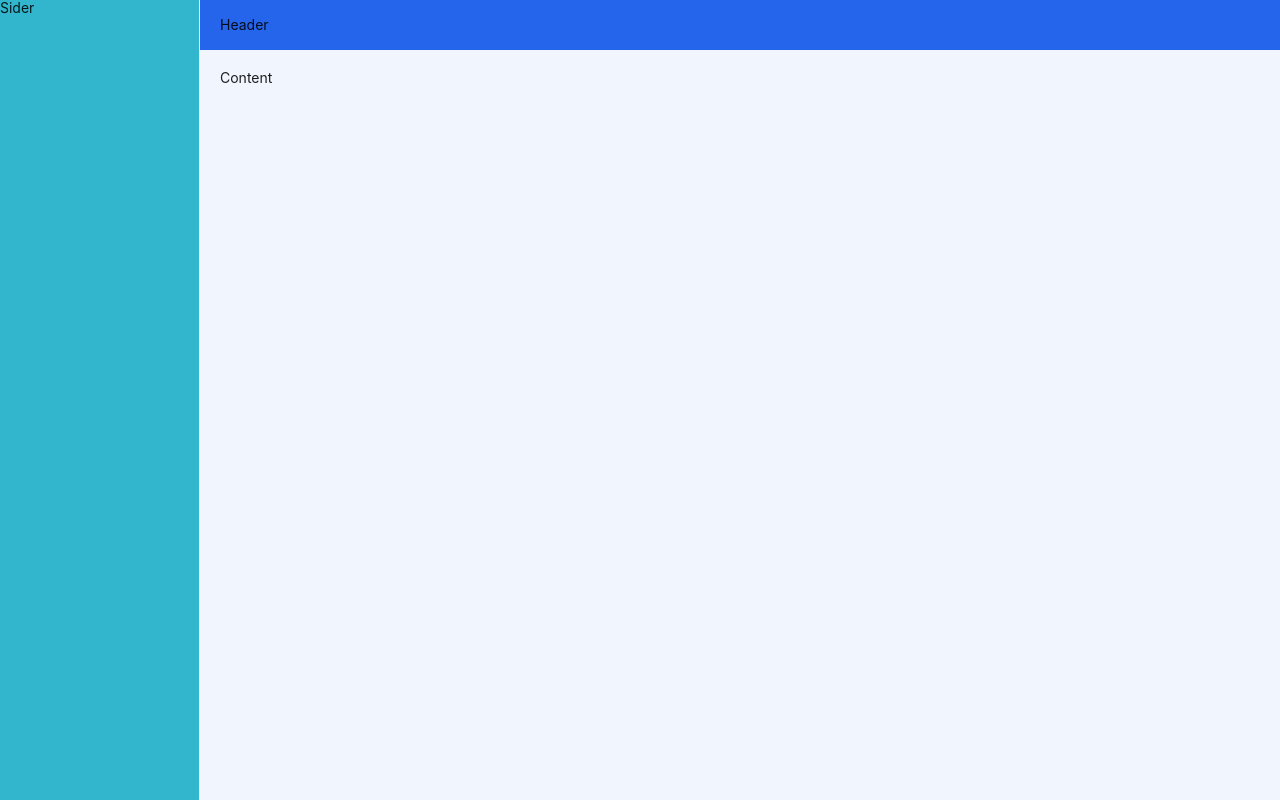
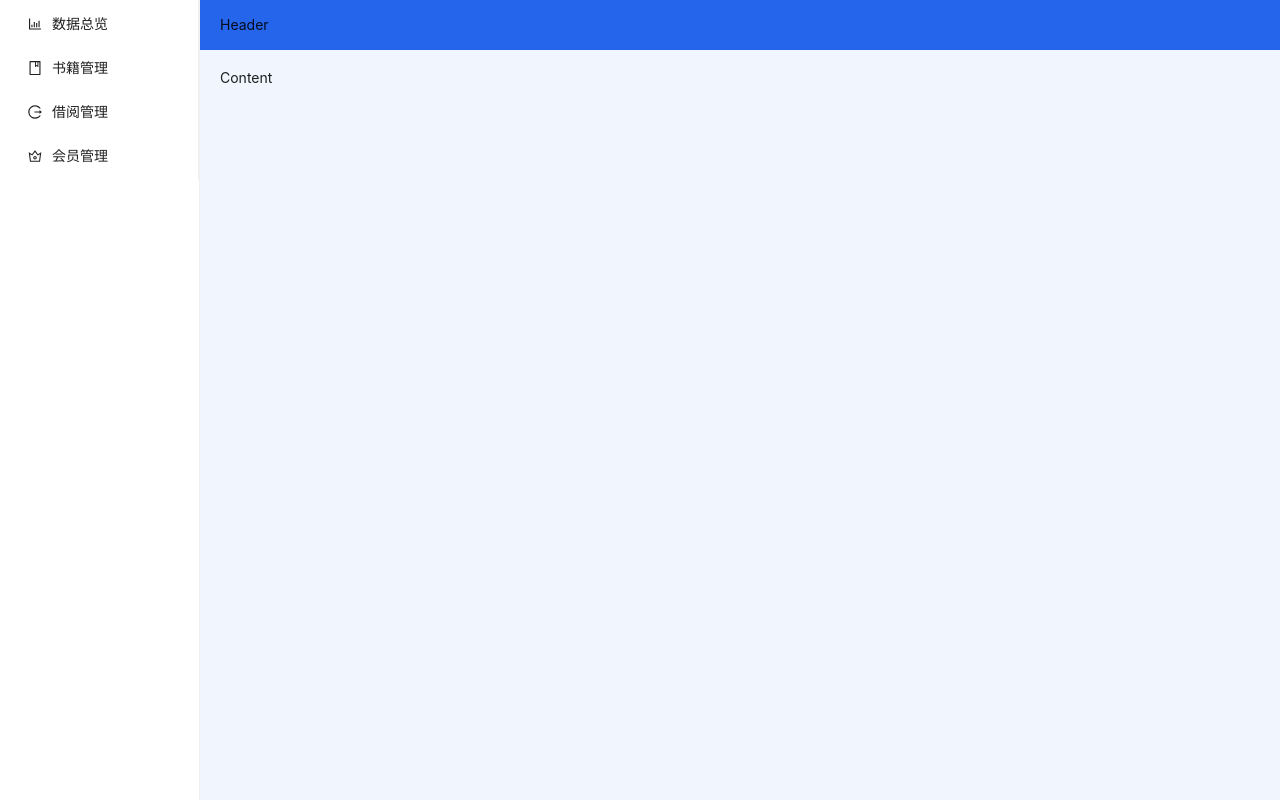
Before and after one commit to Althea0409/BookManagementSystem, a Vue app: page / in a window 1280 px wide. Built offline with nearby package versions, Linux system fonts and the light colour scheme.

Commit message:
左侧菜单初拟

```diff
--- a/package.json
+++ b/package.json
@@ -11,6 +11,7 @@
     "type-check": "vue-tsc --build --force"
   },
   "dependencies": {
+    "@ant-design/icons-vue": "^7.0.1",
     "ant-design-vue": "^4.2.5",
     "pinia": "^2.2.4",
     "vue": "^3.5.12",
--- a/src/layout/Index.vue
+++ b/src/layout/Index.vue
@@ -1,6 +1,8 @@
 <template>
     <a-layout class="layout">
-      <a-layout-sider class="asside">Sider</a-layout-sider>
+      <a-layout-sider class="asside">
+        <menu-bar></menu-bar>
+      </a-layout-sider>
       <a-layout>
         <a-layout-header class="header">Header</a-layout-header>
         <a-layout-content class="main">Content</a-layout-content>
@@ -9,12 +11,13 @@
   </template>
   <script setup lang='ts'>
   import { ref, reactive } from 'vue'
+  import MenuBar from './menu/MenuBar.vue'
   </script>
   <style scoped lang='scss'>
   .layout {
     height: 100%;
     .asside {
-       background-color: rgb(50, 182, 205);
+       background-color: rgb(255, 255, 255);
       border-right: 1px solid #f0f0f0 !important;
     }
     .header {
--- /dev/null
+++ b/src/layout/menu/MenuBar.vue
@@ -0,0 +1,59 @@
+<template>
+    <a-menu
+        v-model:openKeys="menuData.openKeys"
+        v-model:selectedKeys="menuData.selectedKeys"
+        mode="inline"
+        theme="light"
+        :inline-collapsed="menuData.collapsed"
+    >
+        <a-menu-item key="/dashboard">
+            <template #icon>
+                <BarChartOutlined />
+            </template>
+            <span to="/dashboard">数据总览</span>
+        </a-menu-item>
+        <a-menu-item key="/books">
+            <template #icon>
+                <BookOutlined />
+            </template>
+            <span to="/books">书籍管理</span>
+        </a-menu-item>
+        <a-menu-item key="/borrow">
+            <template #icon>
+                <LogoutOutlined />
+            </template>
+            <span to="/borrow">借阅管理</span>
+        </a-menu-item>
+        <a-menu-item key="/member">
+            <template #icon>
+                <CrownOutlined />
+            </template>
+            <span to="/member">会员管理</span>
+        </a-menu-item>
+
+        <!-- <a-sub-menu key="sub1">
+            <template #icon>
+                <MailOutlined />
+            </template>
+            <template #title>Navigation One</template>
+            <a-menu-item key="5">Option 5</a-menu-item>
+            <a-menu-item key="6">Option 6</a-menu-item>
+            <a-menu-item key="7">Option 7</a-menu-item>
+            <a-menu-item key="8">Option 8</a-menu-item>
+        </a-sub-menu> -->
+
+    </a-menu>
+</template>
+
+<script setup lang='ts'>
+import { ref, reactive } from 'vue'
+const menuData = reactive({
+    collapsed:false,
+    selectedKeys: ['1'],
+    openKeys: ['sub1'],
+    preOpenKeys: ['sub1'],
+})
+</script>
+
+<style scoped lang='scss'>
+</style>
--- a/src/main.ts
+++ b/src/main.ts
@@ -5,6 +5,13 @@ import Antd from 'ant-design-vue';
 import 'ant-design-vue/dist/reset.css';
 // 引入路由
 import router from './router/index';
+// 引入图标
+import * as Icons from "@ant-design/icons-vue";
 
 const app = createApp(App);
+// 注册图标组件
+Object.keys(Icons).forEach((key)=>{
+    app.component(key,Icons[key as keyof typeof Icons])
+})
+// 使用
 app.use(Antd).use(router).mount('#app');
```
Also changed, not shown: 1 other file (tests, documents, lock files or other folders).
